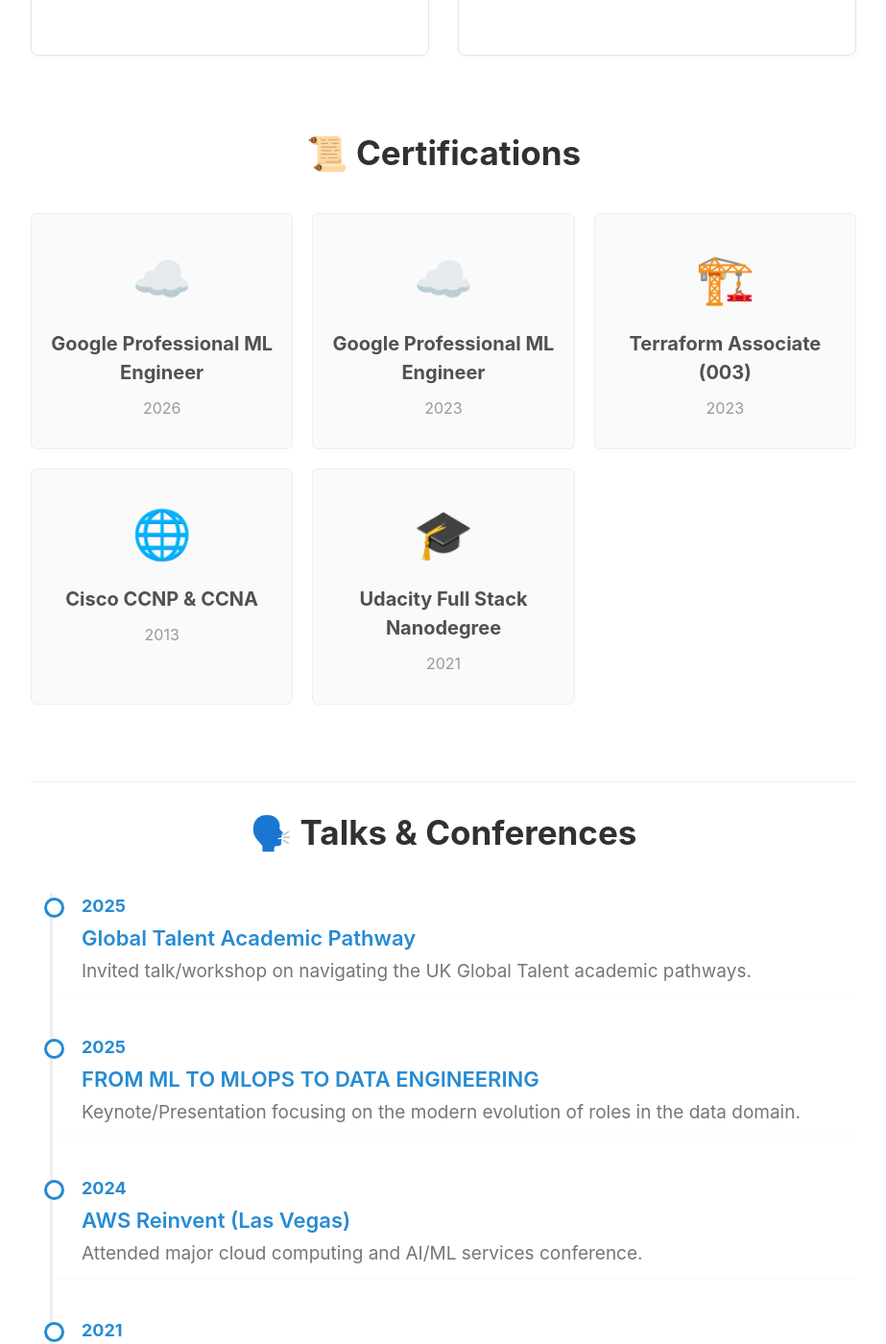
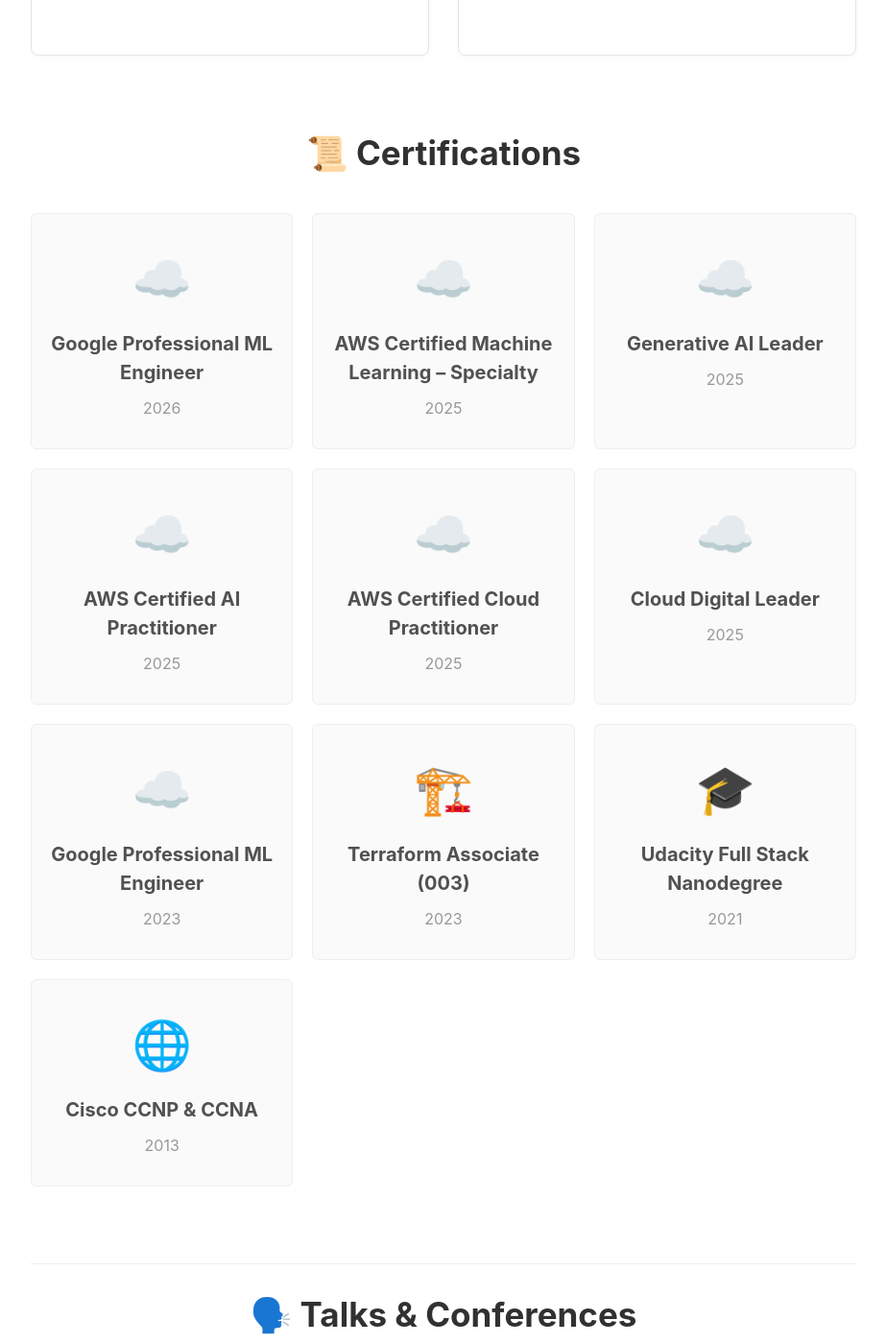
Before and after one commit to kbakande/kbakande.github.io, a Jekyll site: the page built from index.html, in a window 1280 px wide and 1400 px high, scrolled down 1426 px. Shown: the whole window at 96% size, without its empty margins (178-1101 px from the left). Built offline with Jekyll 4.4.1, drawn with Linux system fonts in a browser that asks for light colours; the list of posts is cut into pages by our own code.

Commit message:
adds additional certs

```diff
--- a/index.html
+++ b/index.html
@@ -92,11 +92,41 @@ title: Home
   <h2 class="section-title">📜 Certifications</h2>
   <div class="cert-grid">
 
-    <a href="https://www.credly.com/earner/earned/badge/45f8179d-62e3-4902-a171-7041235759b7" target="_blank" class="cert-item">
+    <a href="https://www.credly.com/badges/45f8179d-62e3-4902-a171-7041235759b7" target="_blank" class="cert-item">
       <span class="cert-icon">☁️</span>
       <strong>Google Professional ML Engineer</strong>
       <span class="cert-year">2026</span>
     </a>
+
+    <a href="https://www.credly.com/badges/4733ca95-b1c0-4412-9f95-3bfdb08953ff" target="_blank" class="cert-item">
+    <span class="cert-icon">☁️</span>
+    <strong>AWS Certified Machine Learning – Specialty</strong>
+    <span class="cert-year">2025</span>
+   </a>
+
+    <a href="https://www.credly.com/badges/2791c2c4-d801-455e-b0e7-21f3b575eccf" target="_blank" class="cert-item">
+    <span class="cert-icon">☁️</span>
+    <strong>Generative AI Leader</strong>
+    <span class="cert-year">2025</span>
+   </a>
+
+    <a href="https://www.credly.com/badges/f8e52e7c-f5c7-4b73-a80e-2fdc45db2239" target="_blank" class="cert-item">
+    <span class="cert-icon">☁️</span>
+    <strong>AWS Certified AI Practitioner</strong>
+    <span class="cert-year">2025</span>
+   </a>
+
+    <a href="https://www.credly.com/badges/e7f7ae40-1ac2-49f3-ba6f-1f6087f2eb89" target="_blank" class="cert-item">
+    <span class="cert-icon">☁️</span>
+    <strong>AWS Certified Cloud Practitioner</strong>
+    <span class="cert-year">2025</span>
+   </a>
+
+    <a href="https://www.credly.com/badges/fa581f5d-475a-4307-998c-1ab6668ebcf2" target="_blank" class="cert-item">
+    <span class="cert-icon">☁️</span>
+    <strong>Cloud Digital Leader</strong>
+    <span class="cert-year">2025</span>
+   </a>
 
     <a href="https://www.credly.com/badges/02a866b2-ba87-4a6a-9c55-0745abde8f44" target="_blank" class="cert-item">
       <span class="cert-icon">☁️</span>
@@ -110,16 +140,16 @@ title: Home
       <span class="cert-year">2023</span>
     </a>
 
+    <a href="https://graduation.udacity.com/confirm/ND0044" target="_blank" class="cert-item">
+      <span class="cert-icon">🎓</span>
+      <strong>Udacity Full Stack Nanodegree</strong>
+      <span class="cert-year">2021</span>
+    </a>
+
     <a href="https://cp.certmetrics.com/cisco/en/public/verify/credential/403634801681BRWH" target="_blank" class="cert-item">
       <span class="cert-icon">🌐</span>
       <strong>Cisco CCNP & CCNA</strong>
       <span class="cert-year">2013</span>
-    </a>
-
-    <a href="https://graduation.udacity.com/confirm/ND0044" target="_blank" class="cert-item">
-      <span class="cert-icon">🎓</span>
-      <strong>Udacity Full Stack Nanodegree</strong>
-      <span class="cert-year">2021</span>
     </a>
 
   </div>
```
